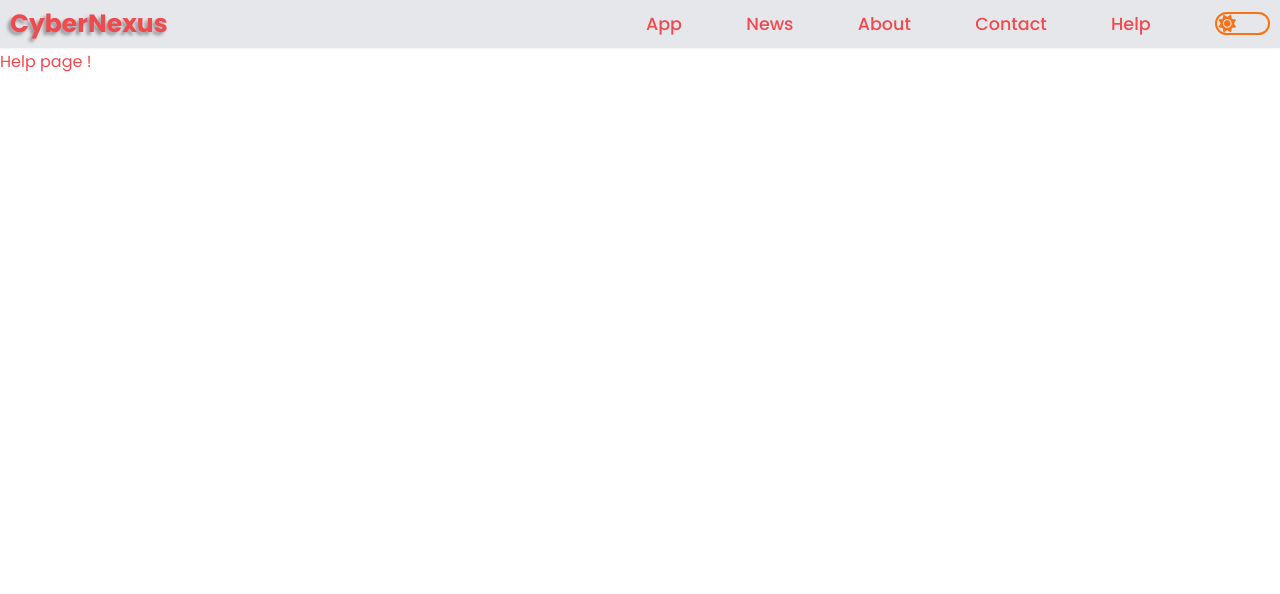
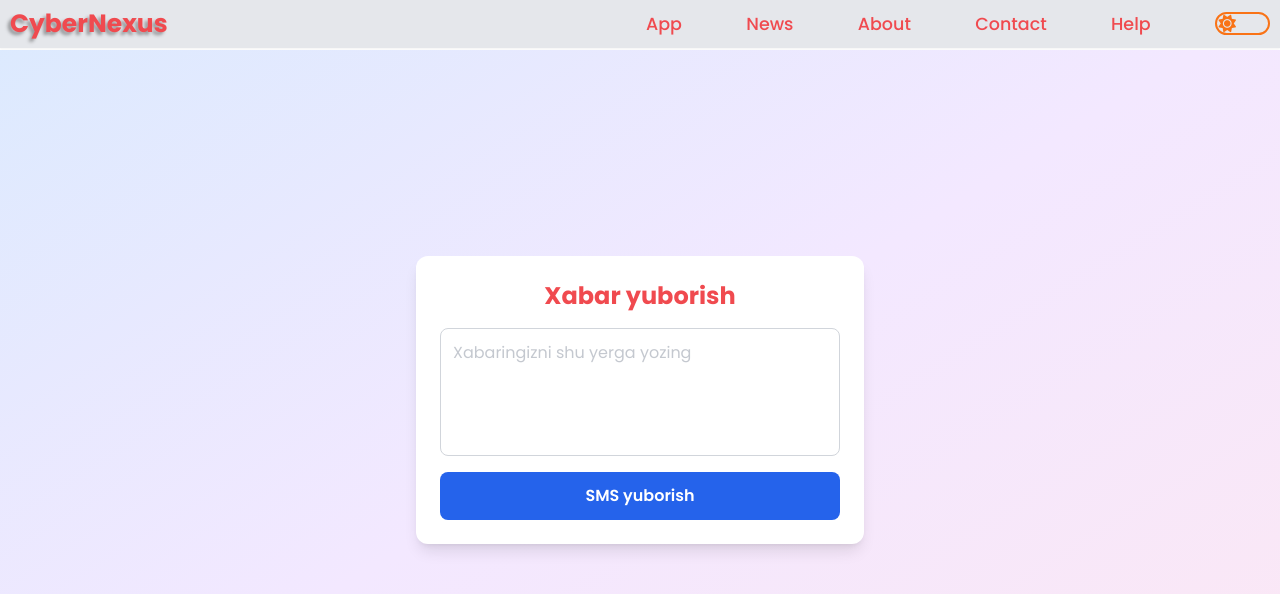
Before and after one commit to oyatullo2/cybernexus.uz, a React (Vite) app: page /help in a window 1280 px wide. Shown: the top 594 px of the page. Built offline with nearby package versions, Linux system fonts and the light colour scheme.

Commit message:
Help page settings

```diff
--- a/src/Pages/Help/help.jsx
+++ b/src/Pages/Help/help.jsx
@@ -1,7 +1,76 @@
+import { useState } from "react";
+import classNames from "classnames";
+import { useContext } from "react";
+import { GlobalContext } from "../../GlobalState/globalstate"; // GlobalContext dan mode olish uchun
+
 export const Help = () => {
-    return(
-        <>
-        Help page !
-        </>
-    )
-}
+  const { mode } = useContext(GlobalContext); // Dark/Light mode ni olish
+  const [message, setMessage] = useState("");
+
+  const sendSMS = () => {
+    const phoneNumber = "+998935188508"; // Sizning raqamingiz
+    const encodedMessage = encodeURIComponent(message); // Xabarni kodlash
+    const smsLink = `sms:${phoneNumber}?body=${encodedMessage}`; // SMS havolasi
+    window.location.href = smsLink; // SMS ilovasini ochish
+  };
+
+  return (
+    <div
+      className={classNames(
+        "min-h-screen  mt-[-50px] flex items-center justify-center p-4 overflow-hidden",
+        {
+          "bg-gradient-to-br from-gray-800 via-gray-900 to-black": mode === "dark",
+          "bg-gradient-to-br from-blue-100 via-purple-100 to-pink-100":
+            mode === "light",
+        }
+      )}
+    >
+      <div
+        className={classNames(
+          "w-full max-w-md rounded-xl shadow-lg p-6 flex flex-col gap-4",
+          {
+            "bg-gray-900 text-white": mode === "dark",
+            "bg-white text-gray-800": mode === "light",
+          }
+        )}
+      >
+        <h2
+          className={classNames("text-2xl font-bold text-center", {
+            "text-white": mode === "dark",
+            "text-[#f04a4f]": mode === "light",
+          })}
+        >
+          Xabar yuborish
+        </h2>
+        <textarea
+          className={classNames(
+            "w-full h-32 p-3 border rounded-lg resize-none focus:outline-none focus:ring-2 transition-all duration-300 placeholder-opacity-60",
+            {
+              "bg-gray-800 border-gray-700 text-white placeholder-gray-400 focus:ring-blue-500":
+                mode === "dark",
+              "bg-white border-gray-300 text-gray-700 placeholder-gray-400 focus:ring-blue-500":
+                mode === "light",
+            }
+          )}
+          placeholder="Xabaringizni shu yerga yozing"
+          value={message}
+          onChange={(e) => setMessage(e.target.value)}
+        />
+        <button
+          onClick={sendSMS}
+          className={classNames(
+            "w-full py-3 rounded-lg font-semibold focus:outline-none focus:ring-2 transition-all duration-300",
+            {
+              "bg-blue-600 hover:bg-blue-700 text-white focus:ring-blue-400":
+                mode === "dark",
+              "bg-blue-600 hover:bg-blue-700 text-white focus:ring-blue-500":
+                mode === "light",
+            }
+          )}
+        >
+          SMS yuborish
+        </button>
+      </div>
+    </div>
+  );
+};
```
